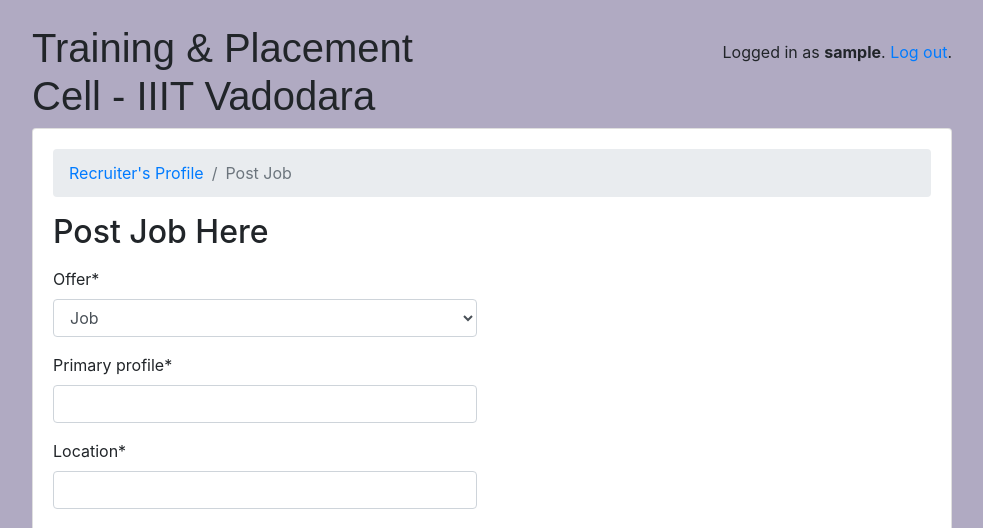
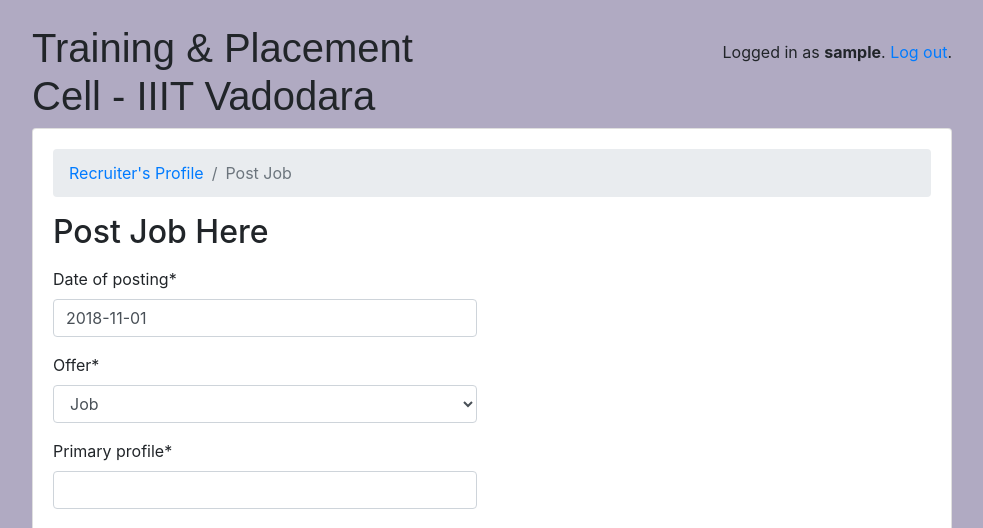
Before and after one commit to kaustubh240897/Training_and_Placement_cell_IIITV, a Django app: page /teachers/quiz/add/job in a window 1280 px wide. Shown: the top 528 px of the page, without its empty margins (148-1131 px from the left). Run offline with Django 3.2, Linux system fonts and the light colour scheme; a user stored in the database is signed in; tables that the repository leaves empty hold one stand-in row (values such as "Sample post"); some libraries are stand-ins or nearby versions; some web fonts are replaced.

Commit message:
modified models

```diff
--- a/Quizapp/classroom/forms.py
+++ b/Quizapp/classroom/forms.py
@@ -95,4 +95,4 @@
 class PostJobForm(forms.ModelForm):
     class Meta:
         model = Job
-        fields = ('offer','primary_profile','location','no_of_position','apply_deadline','drive_date','organization_sector','job_description','package','required_skills','min_CPI','selection_process','other_details')
+        fields = ('date_of_posting','offer','primary_profile','location','no_of_position','apply_deadline','drive_date','organization_sector','job_description','package','required_skills','min_CPI','selection_process','other_details')
--- a/Quizapp/classroom/models.py
+++ b/Quizapp/classroom/models.py
@@ -91,20 +91,6 @@
     (5, ('Written Test - Technical')),
 )
 
-# class RecruiterDetails(models.Model):
-#     first_name = models.CharField(max_length= 255)
-#     last_name = models.CharField(max_length= 255)
-#     email = models.EmailField(max_length= 70,blank= True, null=True, unique= True)
-#     mobile = models.IntegerField()
-#     organization_name = models.CharField(max_length= 255, blank= True, unique= True)
-#     organization_email = models.EmailField(max_length= 70, blank= True, null=True, unique= True)
-#     organization_description = models.CharField(max_length= 255)
-#     organization_logo = models.ImageField(upload_to='organization_logo', blank=True)
-
-#     def __str__(self):
-#         return (self.first_name + "  " + self.last_name + "  " + str(self.email) + "  " + str(self.mobile) + "  " + self.organization_name + "  " + str(self.organization_email)
-#                 + "  " + self.organization_description)
-
 class PersonalDetails(models.Model):
     first_name = models.CharField(max_length = 255)
     last_name = models.CharField(max_length = 255)
@@ -113,7 +99,6 @@
 
     def __str__(self):
         return self.first_name + " " + self.last_name + " " + str(self.email) + " " + str(self.mobile)
-
 
 class OrganizationalDetails(models.Model):
     personal_detail = models.ForeignKey(PersonalDetails, on_delete = models.CASCADE, blank=True, null=True)
@@ -144,7 +129,7 @@
     other_details = models.CharField(max_length= 255)
 
     def __str__(self):
-        return (str(self.offer) + " " + self.primary_profile + " " + self.location + " " + str(self.no_of_position) + " " +
+        return (str(self.date_of_posting) + " " + str(self.offer) + " " + self.primary_profile + " " + self.location + " " + str(self.no_of_position) + " " +
                 str(self.apply_deadline) + " " + str(self.drive_date) + " " + self.organization_sector + " " +
                 self.job_description + " " + str(self.package) + " " + self.required_skills + " " + str(self.min_CPI) + " " +
                 str(self.selection_process) + " " + self.other_details)
--- a/Quizapp/classroom/templates/classroom/students/quiz_list.html
+++ b/Quizapp/classroom/templates/classroom/students/quiz_list.html
@@ -4,10 +4,6 @@
   {% include 'classroom/students/_header.html' with active='new' %}
   <div class="card" style="width:100%;">
     <table class="table mb-0">
-
-
-
-
         <thead>
         <tr>
             <th>Organization name</th>
--- a/Quizapp/classroom/templates/classroom/teachers/quiz_change_list.html
+++ b/Quizapp/classroom/templates/classroom/teachers/quiz_change_list.html
@@ -28,10 +28,10 @@
          <!--<table class="table table-bordered">-->
           {% for object in object_list %}
             <tr>
-              <td>x</td>
+              <td>{{ object.date_of_posting }}</td>
               <td>{{ object.primary_profile}}</td>
-              <td>x</td>
-              <td>x</td>
+              <td>Approved</td>
+              <td><a href="#">View Application</a></td>
               <td>{{ object.apply_deadline }}</td>
               <td>{{ object.no_of_position }}</td>
               <td>{{ object.package }}</td>
--- a/Quizapp/classroom/views/teachers.py
+++ b/Quizapp/classroom/views/teachers.py
@@ -29,7 +29,7 @@
     def form_valid(self, form):
         user = form.save()
         login(self.request, user)
-        return redirect('teachers:quiz_change_list')
+        return redirect('teachers:my_jobs')
 
 
 @method_decorator([login_required, teacher_required], name='dispatch')
@@ -249,7 +249,7 @@
 @method_decorator([login_required, teacher_required], name='dispatch')
 class PostJobView(CreateView):
     model = Job
-    fields = ('offer','primary_profile','location','no_of_position','apply_deadline','drive_date','organization_sector','job_description','package',
+    fields = ('date_of_posting','offer','primary_profile','location','no_of_position','apply_deadline','drive_date','organization_sector','job_description','package',
                 'required_skills','min_CPI','selection_process','other_details')
     template_name = 'classroom/teachers/post_job_form.html'
 
```
Also changed, not shown: Quizapp/classroom/migrations/0005_auto_20181030_1258.py (deleted), Quizapp/classroom/migrations/0006_auto_20181030_1326.py (deleted), Quizapp/classroom/migrations/0006_auto_20181104_1853.py, Quizapp/classroom/migrations/0007_auto_20181031_1336.py (deleted), Quizapp/classroom/migrations/0008_merge_20181101_1624.py (deleted), Quizapp/classroom/migrations/0010_auto_20181102_0153.py (deleted), Quizapp/classroom/migrations/0011_auto_20181104_1318.py (deleted), Quizapp/classroom/migrations/0012_auto_20181104_1322.py (deleted), Quizapp/django_school/settings.py (line endings or trailing spaces).
